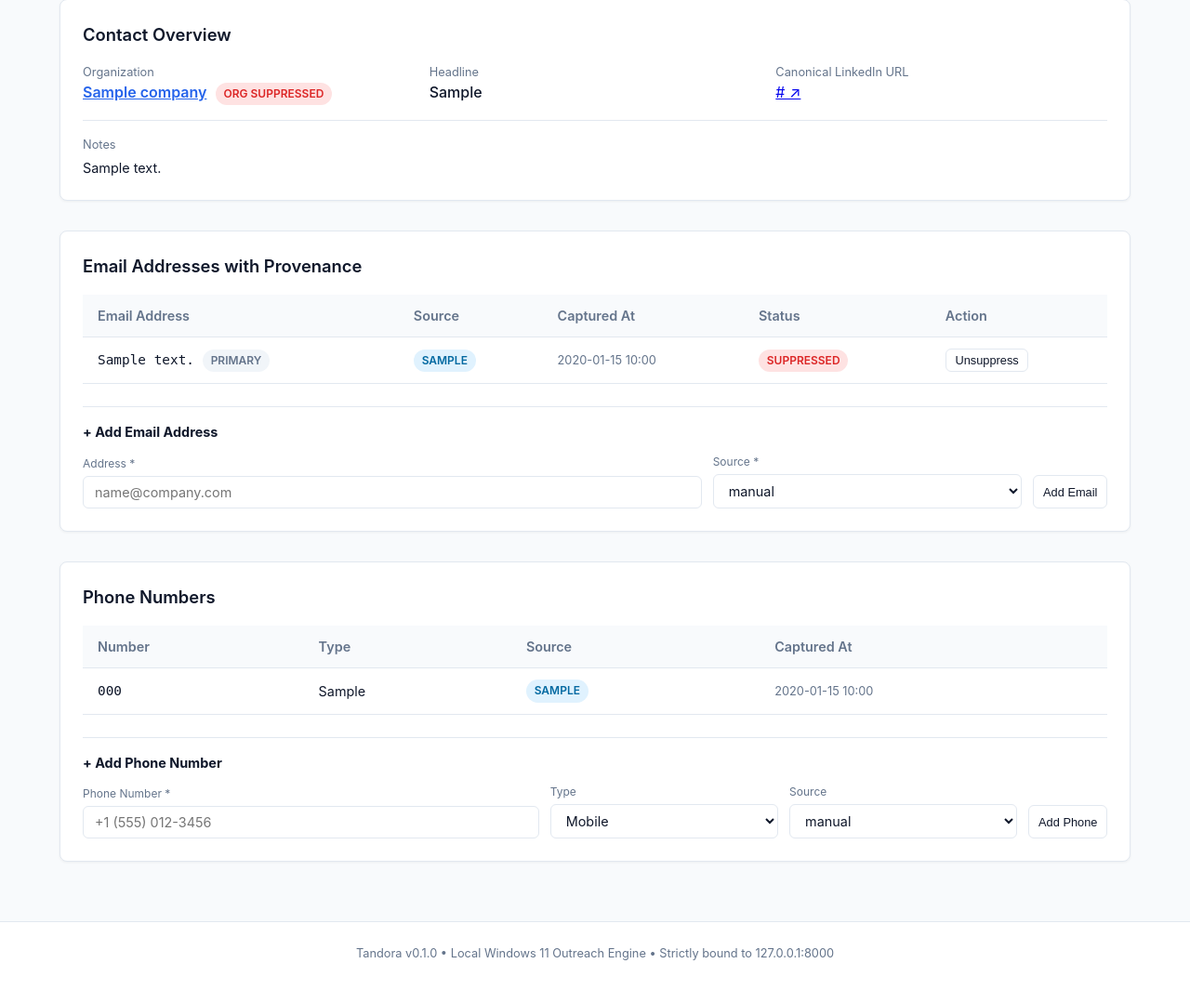
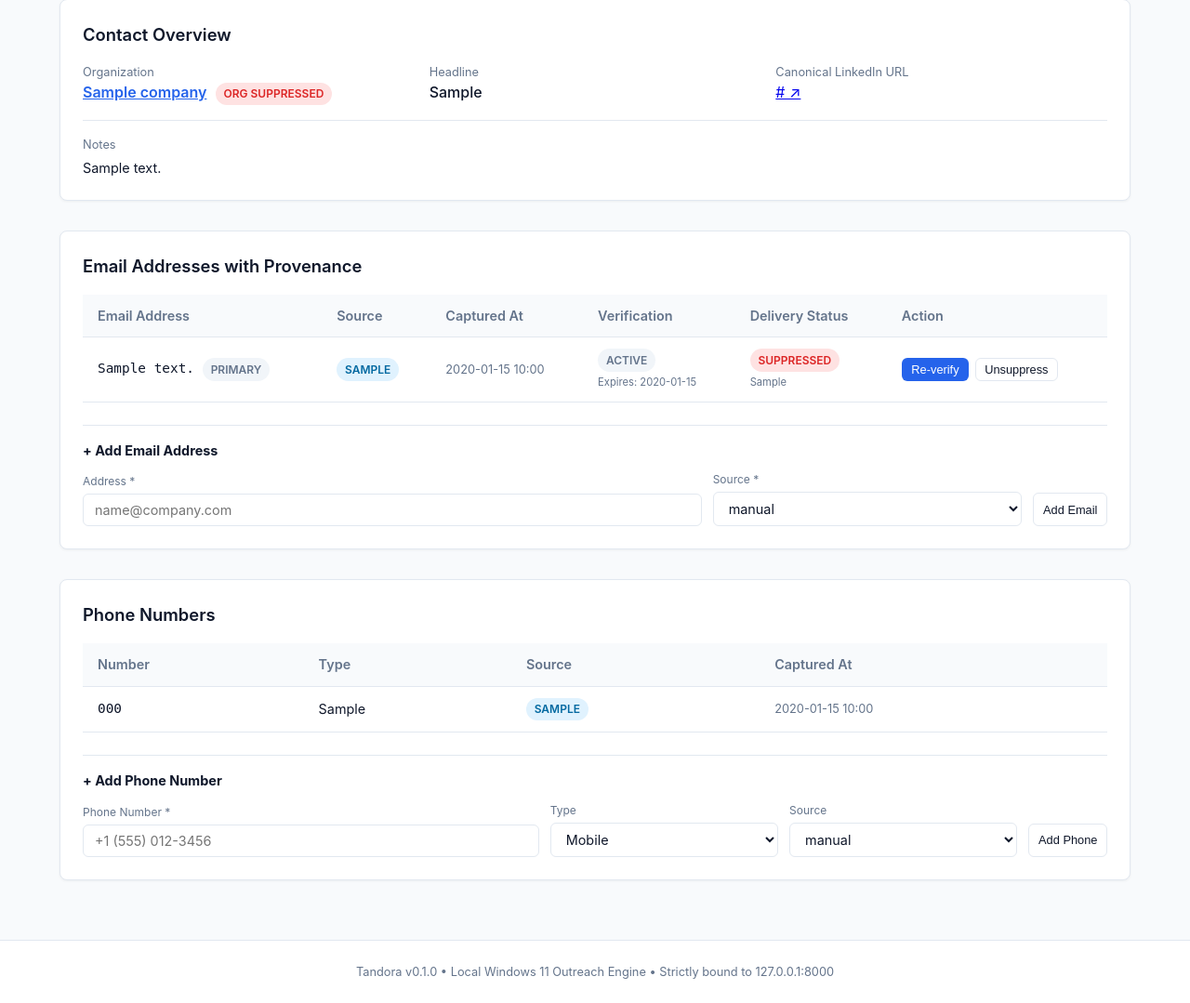
Before and after one commit to Devzane/Tandora, a FastAPI app: page /contacts/1 in a window 1280 px wide. Shown: the part 369-1448 px from the top of the page at 93% size. Before the commit the page ends 1402 px from the top, so only its background shows below. Run offline with FastAPI, Linux system fonts and the light colour scheme; tables that the repository leaves empty hold one stand-in row (values such as "Sample post").

Commit message:
feat(ui): display email verification status and actions on contact detail page

```diff
--- a/backend/app/templates/contact_detail.html
+++ b/backend/app/templates/contact_detail.html
@@ -97,12 +97,14 @@
         <th>Email Address</th>
         <th>Source</th>
         <th>Captured At</th>
-        <th>Status</th>
+        <th>Verification</th>
+        <th>Delivery Status</th>
         <th>Action</th>
       </tr>
     </thead>
     <tbody>
       {% for email in contact.emails %}
+      {% set verif = email_verifications.get(email.id) if email_verifications else None %}
       <tr>
         <td>
           <code>{{ email.address }}</code>
@@ -111,13 +113,54 @@
         <td><span class="badge badge-info">{{ email.source }}</span></td>
         <td style="font-size: 0.8rem; color: var(--text-muted);">{{ email.captured_at.strftime('%Y-%m-%d %H:%M') }}</td>
         <td>
+          {% if verif %}
+            {% if verif.status == 'safe' %}
+              <span class="badge badge-success">SAFE</span>
+            {% elif verif.status == 'catch-all' %}
+              <span class="badge badge-success">CATCH-ALL</span>
+            {% elif verif.status == 'role_account' %}
+              <span class="badge badge-info">ROLE ACCOUNT</span>
+            {% elif verif.status == 'invalid' %}
+              <span class="badge badge-danger">INVALID</span>
+            {% elif verif.status == 'disabled' %}
+              <span class="badge badge-danger">DISABLED</span>
+            {% elif verif.status == 'disposable' %}
+              <span class="badge badge-danger">DISPOSABLE</span>
+            {% elif verif.status == 'spamtrap' %}
+              <span class="badge badge-danger">SPAMTRAP</span>
+            {% elif verif.status == 'inbox_full' %}
+              <span class="badge badge-warning">INBOX FULL</span>
+            {% elif verif.status == 'unknown' %}
+              <span class="badge badge-neutral">UNKNOWN</span>
+            {% else %}
+              <span class="badge badge-neutral">{{ verif.status }}</span>
+            {% endif %}
+            <div style="font-size: 0.7rem; color: var(--text-muted); margin-top: 0.2rem;">
+              Expires: {{ verif.expires_at.strftime('%Y-%m-%d') }}
+            </div>
+          {% else %}
+            <span class="badge badge-neutral">UNVERIFIED</span>
+          {% endif %}
+        </td>
+        <td>
           {% if email.suppressed %}
             <span class="badge badge-danger">SUPPRESSED</span>
+            {% if email.suppressed_reason %}
+              <div style="font-size: 0.7rem; color: var(--text-muted); margin-top: 0.2rem;">{{ email.suppressed_reason }}</div>
+            {% endif %}
           {% else %}
             <span class="badge badge-success">ACTIVE</span>
           {% endif %}
         </td>
         <td>
+          <div style="display: flex; gap: 0.4rem; align-items: center; flex-wrap: wrap;">
+            <form action="/contacts/{{ contact.id }}/emails/{{ email.id }}/verify" method="POST" style="display: inline;">
+              <input type="hidden" name="force" value="{% if verif %}1{% else %}0{% endif %}">
+              <button type="submit" class="btn btn-sm btn-primary">
+                {% if verif %}Re-verify{% else %}Verify{% endif %}
+              </button>
+            </form>
+
             <form action="/contacts/{{ contact.id }}/emails/{{ email.id }}/suppress" method="POST" style="display: inline;">
               <input type="hidden" name="suppressed" value="{% if email.suppressed %}0{% else %}1{% endif %}">
               <input type="hidden" name="reason" value="Toggled from contact email list">
@@ -125,6 +168,7 @@
                 {% if email.suppressed %}Unsuppress{% else %}Suppress{% endif %}
               </button>
             </form>
+          </div>
         </td>
       </tr>
       {% endfor %}
```
Lines whose indentation alone changed are shown as unchanged.
